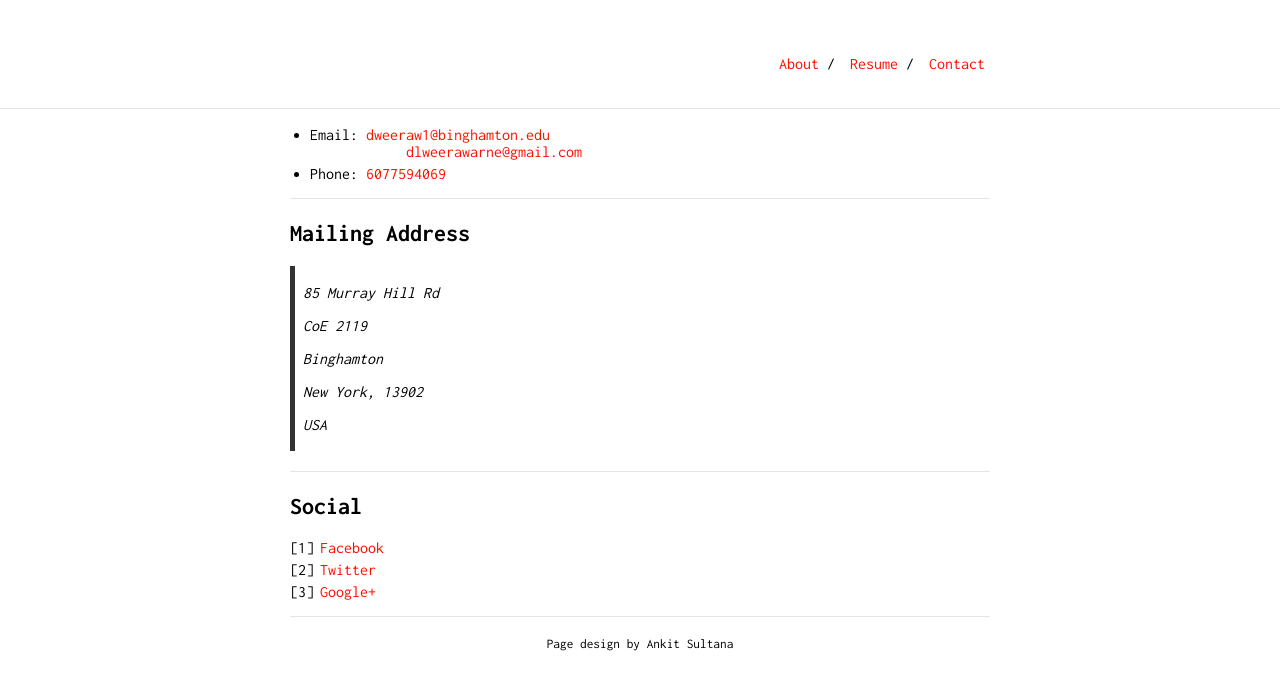
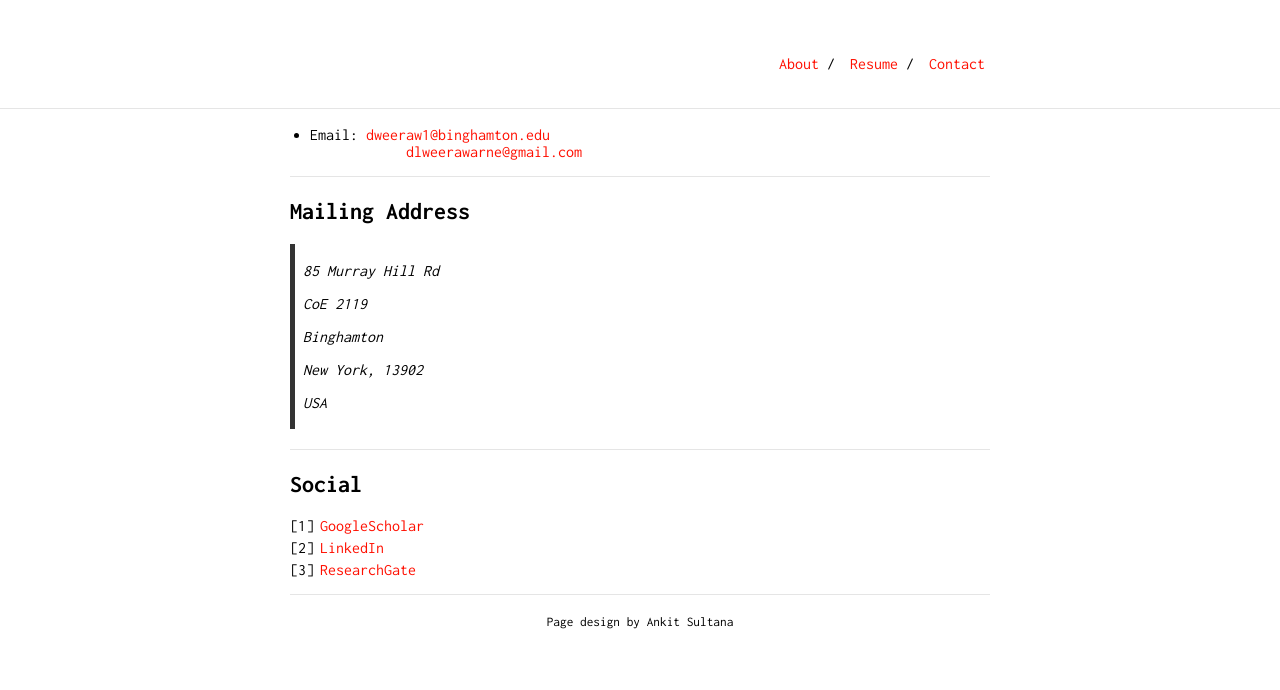
Before and after one commit to dlweerawarne/dlweerawarne.github.io, a Jekyll site: the page built from contact.md, in a window 1280 px wide. Shown: the top 690 px of the page. Built offline with Jekyll 4.4.1, drawn with Linux system fonts in a browser that asks for light colours.

Commit message:
Update contact.md

```diff
--- a/contact.md
+++ b/contact.md
@@ -5,7 +5,7 @@ is_contact: true
 
 * Email: [dweeraw1@binghamton.edu](mailto:dweeraw1@binghamton.edu)
 &nbsp; &nbsp; &nbsp; &nbsp; &nbsp; &nbsp; [dlweerawarne@gmail.com](mailto:dlweerawarne@gmail.com)
-* Phone: [6077594069](tel:6077594069)
+
 
 ---
 
@@ -25,6 +25,6 @@ is_contact: true
 
 ## Social
 
-1. [Facebook](#)
-2. [Twitter](#)
-3. [Google+](#)
+1. [GoogleScholar](https://scholar.google.com/citations?user=3NVkz0YAAAAJ&hl=en)
+2. [LinkedIn](https://www.linkedin.com/in/darshana-lakmal-weerawarne-3b460b27)
+3. [ResearchGate](https://www.researchgate.net/profile/Darshana_Weerawarne)
```
